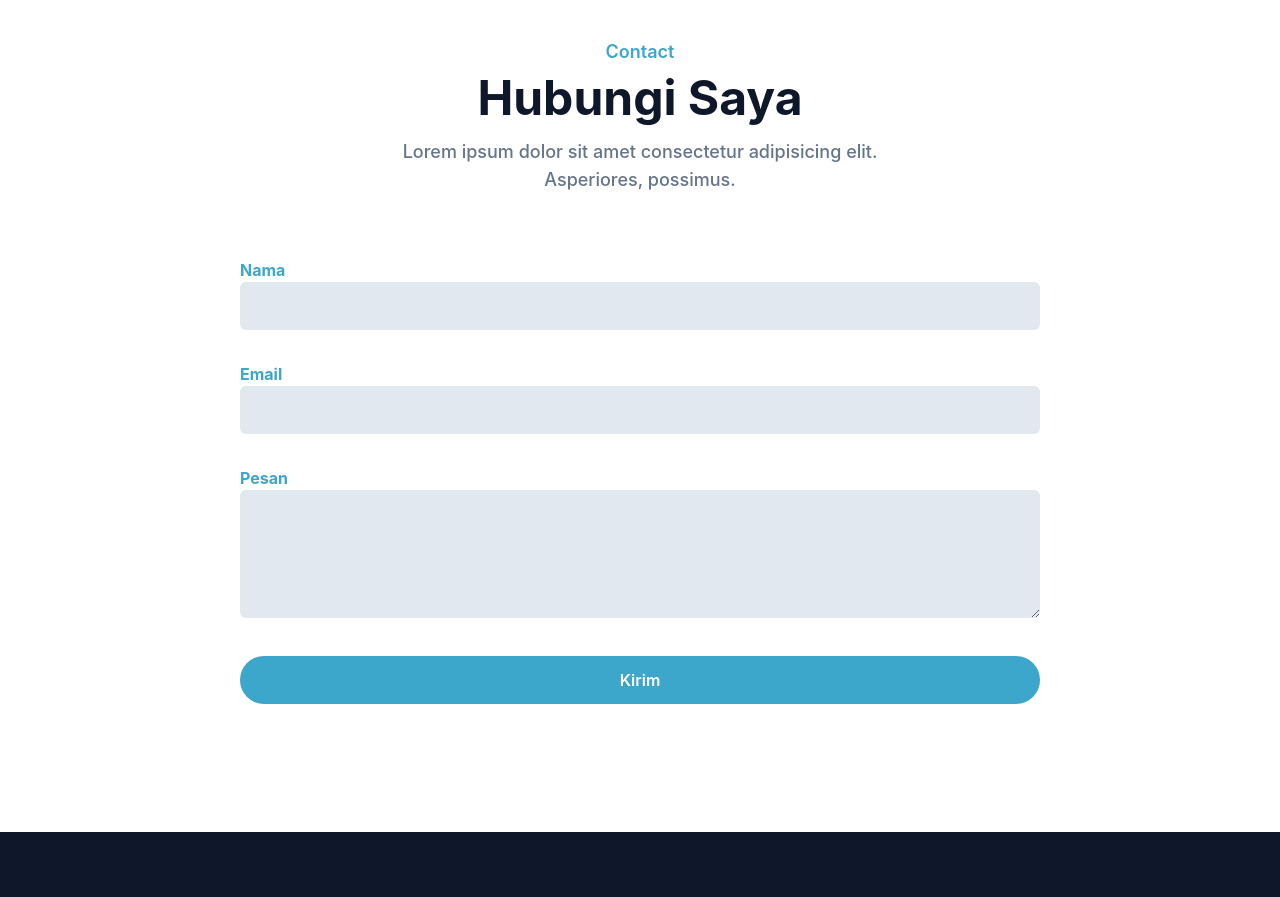
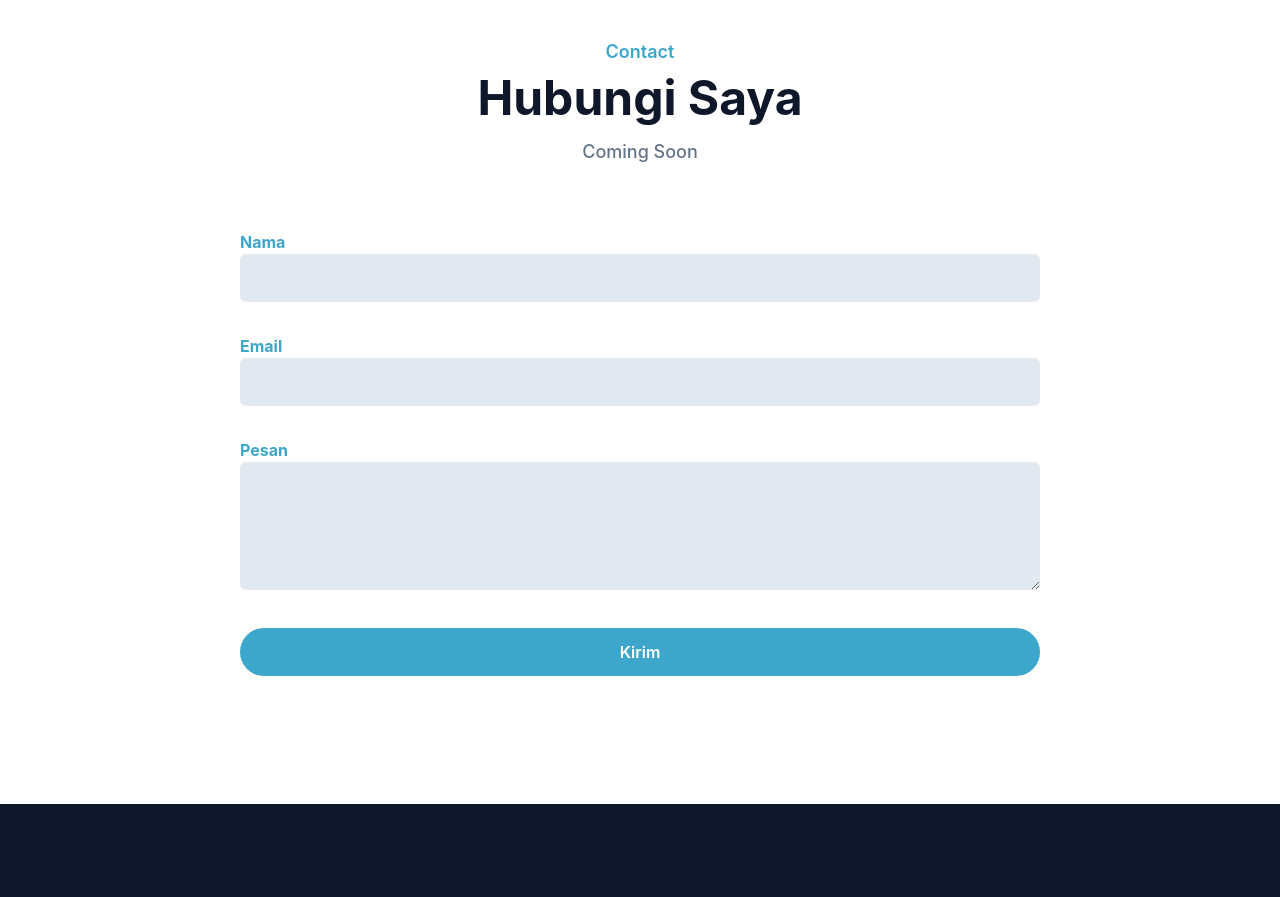
Before and after one commit to tsabith/portfolio-tailwind, a website: page index.html in a window 1280 px wide. Shown: the part 3960-4857 px from the top of the page. Drawn offline with Linux system fonts and the light colour scheme.

Commit message:
koreksi 2

```diff
--- a/index.html
+++ b/index.html
@@ -255,7 +255,7 @@
                 <div class="max-w-xl mx-auto text-center mb-16">
                     <h4 class="font-semibold text-lg text-primary mb-2">Contact</h4>
                     <h2 class="font-bold text-dark text-3xl mb-4 sm:text-4xl lg:text-5xl">Hubungi Saya</h2>
-                    <p class="font-medium text-md text-secondary md:text-lg">Lorem ipsum dolor sit amet consectetur adipisicing elit. Asperiores, possimus.</p>
+                    <p class="font-medium text-md text-secondary md:text-lg">Coming Soon</p>
                 </div>
             </div>
             <form>
```
